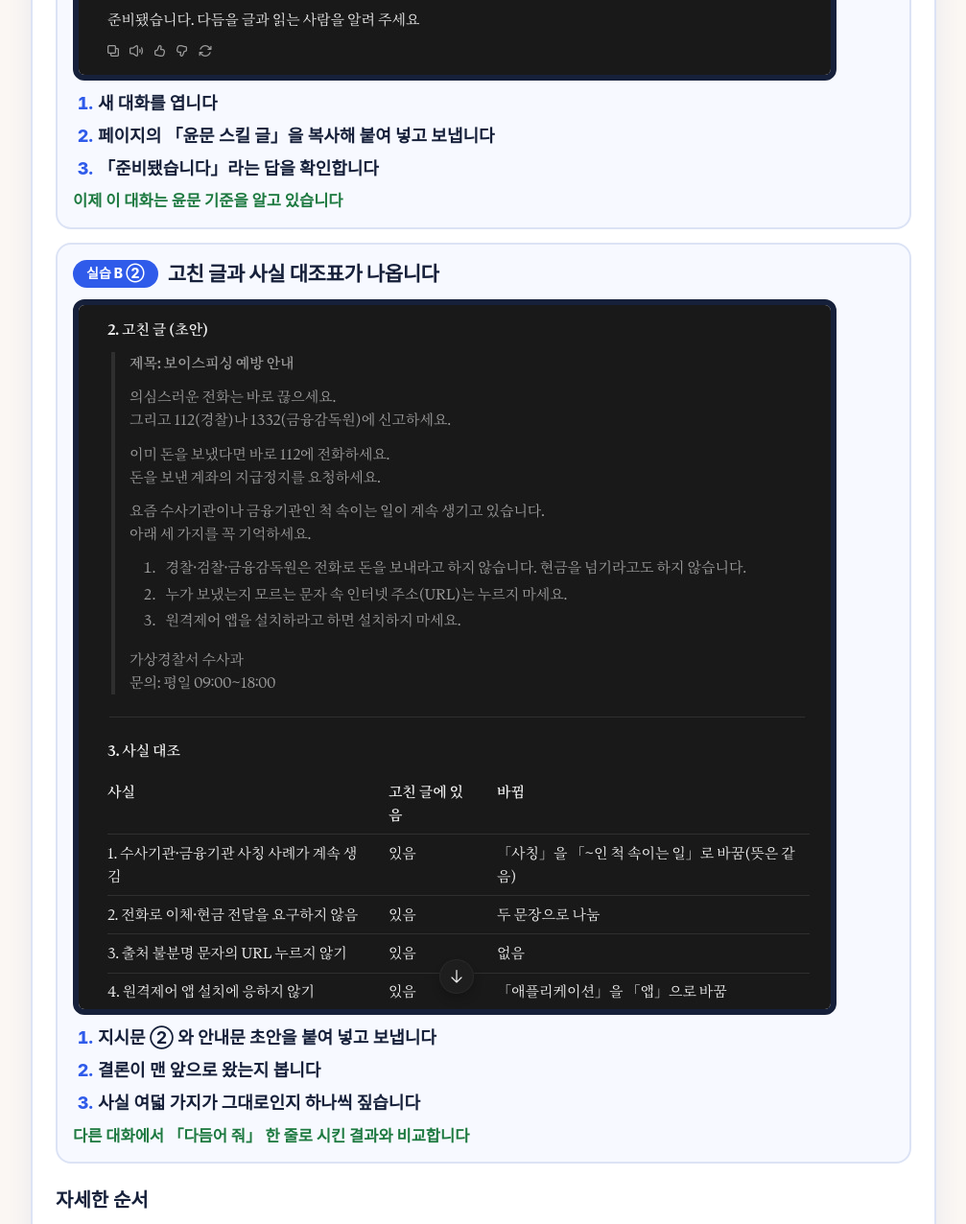
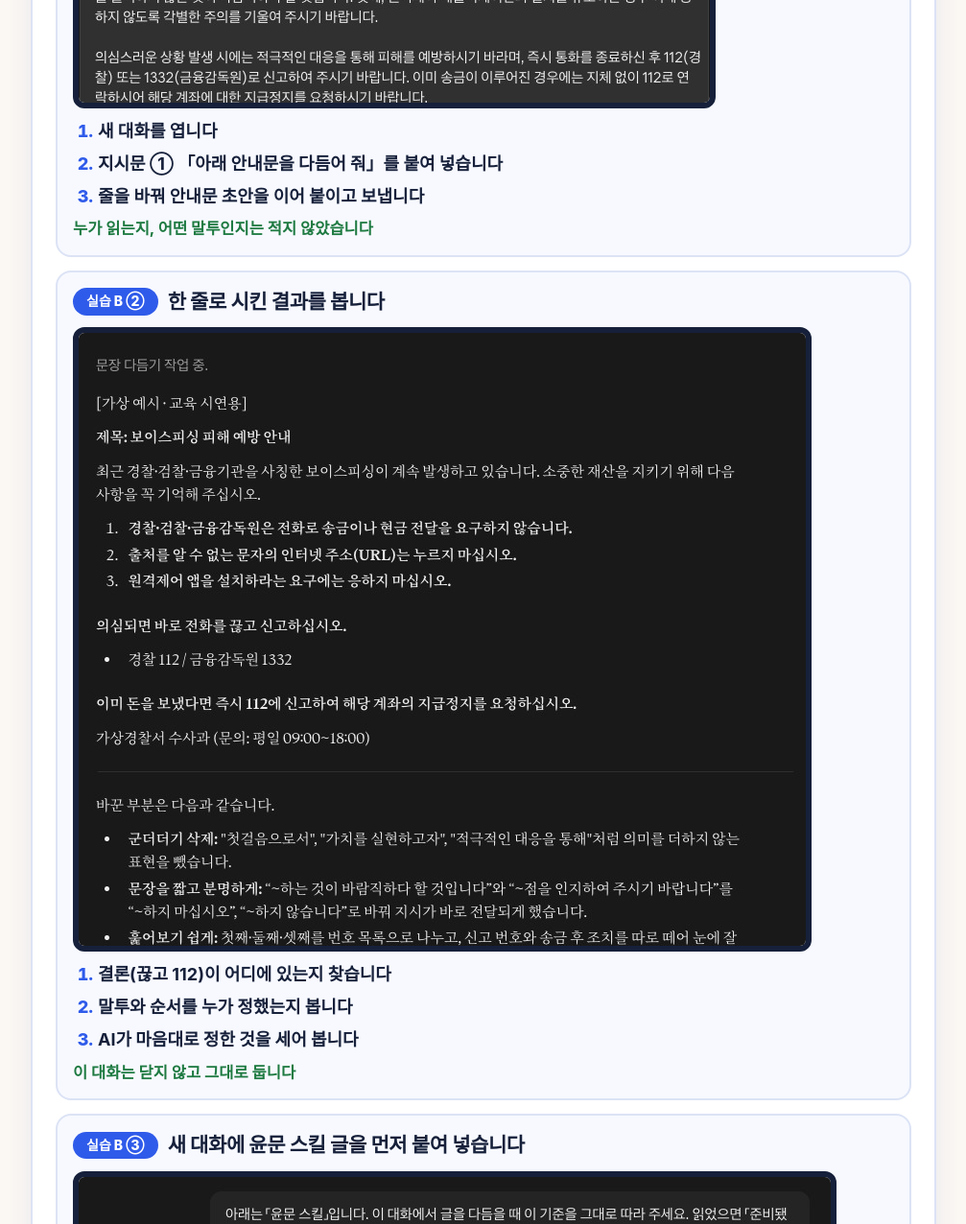
Before and after one commit to livewithdev00-blip/police, a plain HTML site: page index.html in a window 1280 px wide. Shown: the part 7640-8916 px from the top of the page at 96% size, without its empty margins (136-1143 px from the left). Drawn offline with Linux system fonts and the light colour scheme.

Commit message:
실습 B 를 다섯 단계로: 한 줄로 시키기부터
Co-Authored-By: Claude Fable 5.2 <noreply@anthropic.com>

```diff
--- a/index.html
+++ b/index.html
@@ -178,8 +178,11 @@ table.plan td b{color:var(--ink)}
   <span class="tag">실습 B</span>
   <h2>한 줄과 윤문 스킬</h2>
   <p class="mute">강연에서 본 시연 ②를 직접 해 봅니다. 같은 안내문 초안을 두 가지 방법으로 고쳐 보고 비교합니다.</p>
-<div class="shot"><div class="shot-h"><span class="chip2">실습 B ①</span><b>윤문 스킬 글을 먼저 붙여 넣습니다</b></div><img src="img/g_b1.jpg" alt="윤문 스킬 글을 먼저 붙여 넣습니다 화면" loading="lazy"><ol class="three"><li>새 대화를 엽니다</li><li>페이지의 「윤문 스킬 글」을 복사해 붙여 넣고 보냅니다</li><li>「준비됐습니다」라는 답을 확인합니다</li></ol><p class="okline">이제 이 대화는 윤문 기준을 알고 있습니다</p></div>
-<div class="shot"><div class="shot-h"><span class="chip2">실습 B ②</span><b>고친 글과 사실 대조표가 나옵니다</b></div><img src="img/g_b2.jpg" alt="고친 글과 사실 대조표가 나옵니다 화면" loading="lazy"><ol class="three"><li>지시문 ② 와 안내문 초안을 붙여 넣고 보냅니다</li><li>결론이 맨 앞으로 왔는지 봅니다</li><li>사실 여덟 가지가 그대로인지 하나씩 짚습니다</li></ol><p class="okline">다른 대화에서 「다듬어 줘」 한 줄로 시킨 결과와 비교합니다</p></div>
+<div class="shot"><div class="shot-h"><span class="chip2">실습 B ①</span><b>먼저 한 줄로 시켜 봅니다</b></div><img src="img/g_b0in.jpg" alt="먼저 한 줄로 시켜 봅니다 화면" loading="lazy"><ol class="three"><li>새 대화를 엽니다</li><li>지시문 ① 「아래 안내문을 다듬어 줘」를 붙여 넣습니다</li><li>줄을 바꿔 안내문 초안을 이어 붙이고 보냅니다</li></ol><p class="okline">누가 읽는지, 어떤 말투인지는 적지 않았습니다</p></div>
+<div class="shot"><div class="shot-h"><span class="chip2">실습 B ②</span><b>한 줄로 시킨 결과를 봅니다</b></div><img src="img/g_b0out.jpg" alt="한 줄로 시킨 결과를 봅니다 화면" loading="lazy"><ol class="three"><li>결론(끊고 112)이 어디에 있는지 찾습니다</li><li>말투와 순서를 누가 정했는지 봅니다</li><li>AI가 마음대로 정한 것을 세어 봅니다</li></ol><p class="okline">이 대화는 닫지 않고 그대로 둡니다</p></div>
+<div class="shot"><div class="shot-h"><span class="chip2">실습 B ③</span><b>새 대화에 윤문 스킬 글을 먼저 붙여 넣습니다</b></div><img src="img/g_b1.jpg" alt="새 대화에 윤문 스킬 글을 먼저 붙여 넣습니다 화면" loading="lazy"><ol class="three"><li>새 대화를 하나 더 엽니다</li><li>페이지의 「윤문 스킬 글」을 복사해 붙여 넣고 보냅니다</li><li>「준비됐습니다」라는 답을 확인합니다</li></ol><p class="okline">이제 이 대화는 윤문 기준을 알고 있습니다</p></div>
+<div class="shot"><div class="shot-h"><span class="chip2">실습 B ④</span><b>지시문 ② 와 안내문 초안을 붙여 넣습니다</b></div><img src="img/g_b2in.jpg" alt="지시문 ② 와 안내문 초안을 붙여 넣습니다 화면" loading="lazy"><ol class="three"><li>같은 대화에 지시문 ② 를 복사해 붙여 넣습니다</li><li>줄을 바꿔 안내문 초안을 이어 붙입니다</li><li>보냅니다</li></ol><p class="okline">읽는 사람과 바꾸면 안 되는 것을 적어 줬습니다</p></div>
+<div class="shot"><div class="shot-h"><span class="chip2">실습 B ⑤</span><b>고친 글과 사실 대조표가 나옵니다</b></div><img src="img/g_b2.jpg" alt="고친 글과 사실 대조표가 나옵니다 화면" loading="lazy"><ol class="three"><li>결론이 맨 앞으로 왔는지 봅니다</li><li>사실 여덟 가지가 그대로인지 하나씩 짚습니다</li><li>한 줄로 시킨 첫 대화와 나란히 놓고 비교합니다</li></ol><p class="okline">같은 초안인데 시킨 방법에 따라 결과가 달라집니다</p></div>
 
   <h3>자세한 순서</h3>
   <ol class="steps">
```
Also changed, not shown: img/g_b0in.jpg (added), img/g_b0out.jpg (added), img/g_b2in.jpg (added).
